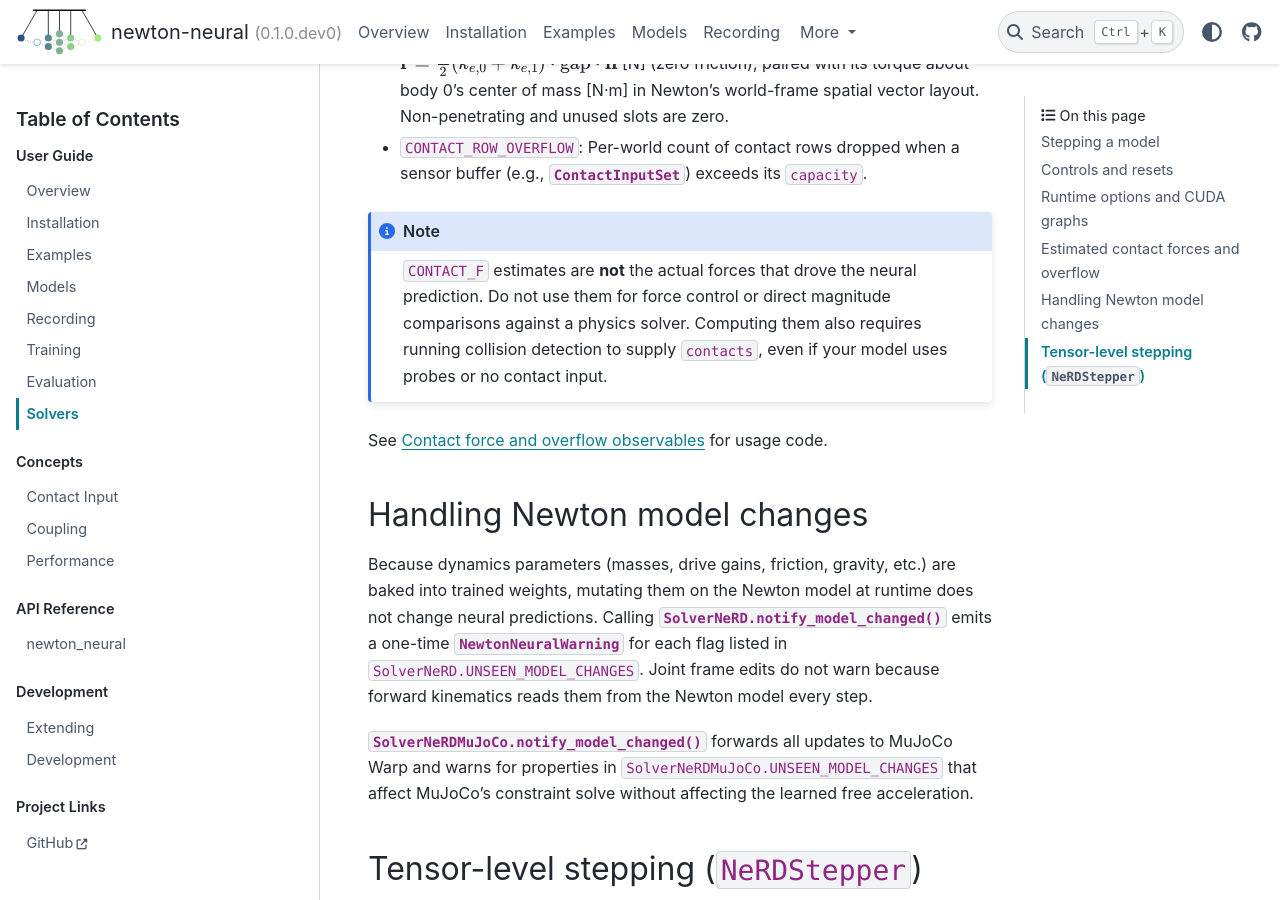
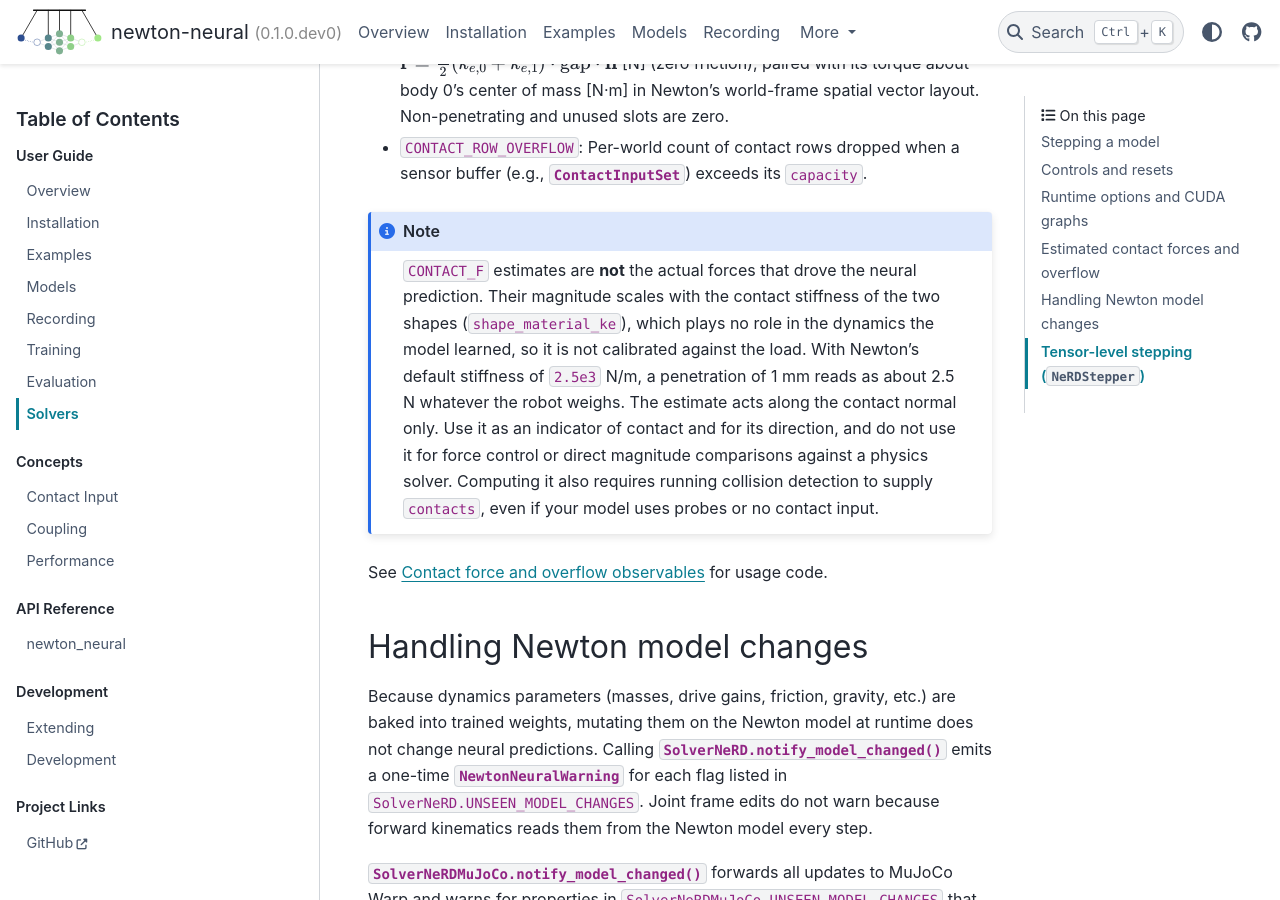
Before and after one commit to newton-physics/newton-neural, a Sphinx documentation site: the page built from docs/guide/solvers.rst, in a window 1280 px wide and 900 px high, scrolled down 3472 px. Built offline with Sphinx 7.4.7 and the PyData theme 0.15.4, drawn with Linux system fonts in a browser that asks for light colours.

Commit message:
Say that estimated contact forces follow the contact stiffness and act along the normal only
Signed-off-by: Mehdi Ataei <ataei8@gmail.com>

```diff
--- a/docs/guide/solvers.rst
+++ b/docs/guide/solvers.rst
@@ -161,9 +161,13 @@ implicitly into the predicted motion. To keep Newton contact sensors and RL cont
 
 .. note::
 
-    ``CONTACT_F`` estimates are **not** the actual forces that drove the neural prediction. Do not use them for force
-    control or direct magnitude comparisons against a physics solver. Computing them also requires running collision
-    detection to supply ``contacts``, even if your model uses probes or no contact input.
+    ``CONTACT_F`` estimates are **not** the actual forces that drove the neural prediction. Their magnitude scales
+    with the contact stiffness of the two shapes (``shape_material_ke``), which plays no role in the dynamics the
+    model learned, so it is not calibrated against the load. With Newton's default stiffness of ``2.5e3`` N/m, a
+    penetration of 1 mm reads as about 2.5 N whatever the robot weighs. The estimate acts along the contact normal
+    only. Use it as an indicator of contact and for its direction, and do not use it for force control or direct
+    magnitude comparisons against a physics solver. Computing it also requires running collision detection to
+    supply ``contacts``, even if your model uses probes or no contact input.
 
 See :ref:`contact-observables` for usage code.
 
```
Also changed, not shown: 1 other file.
